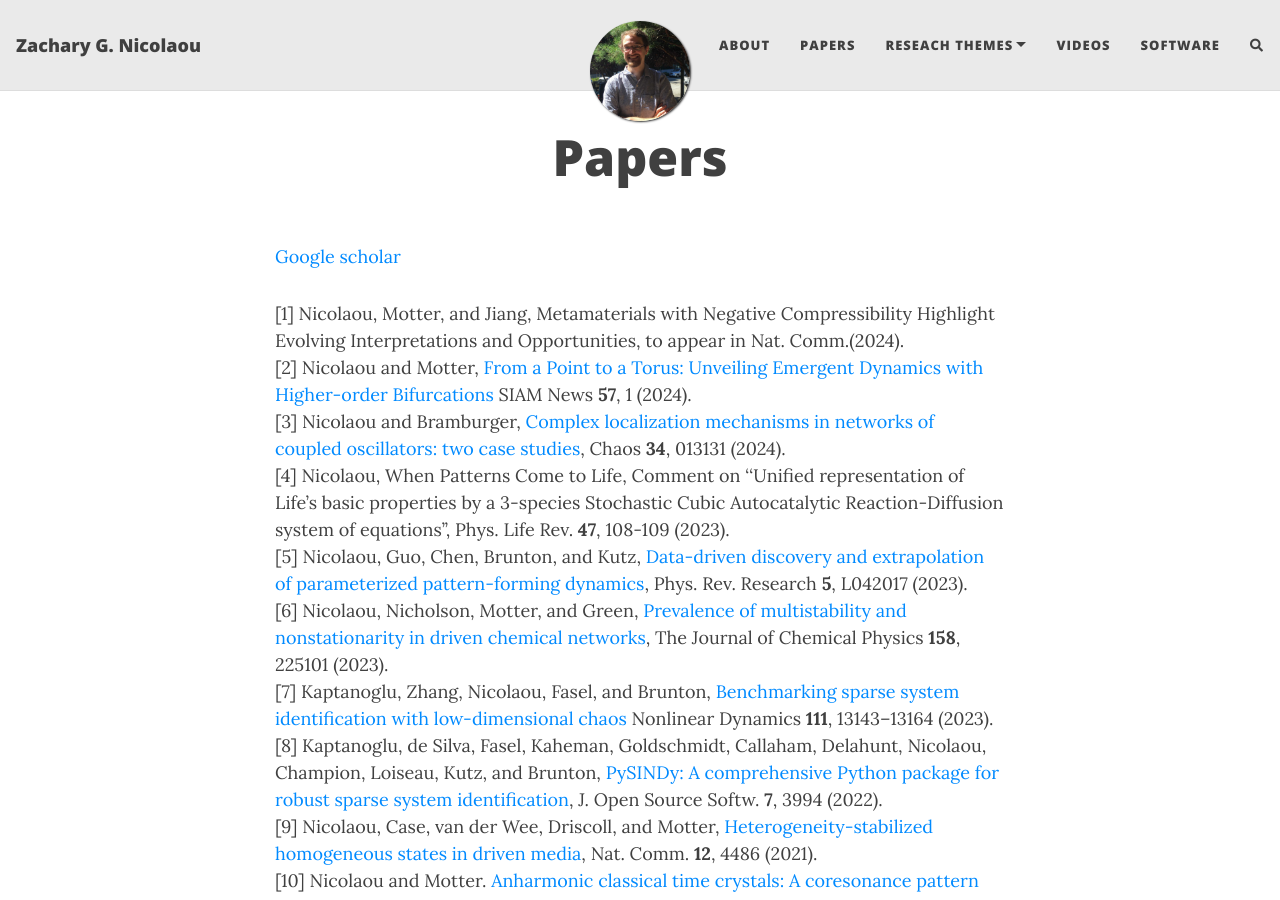
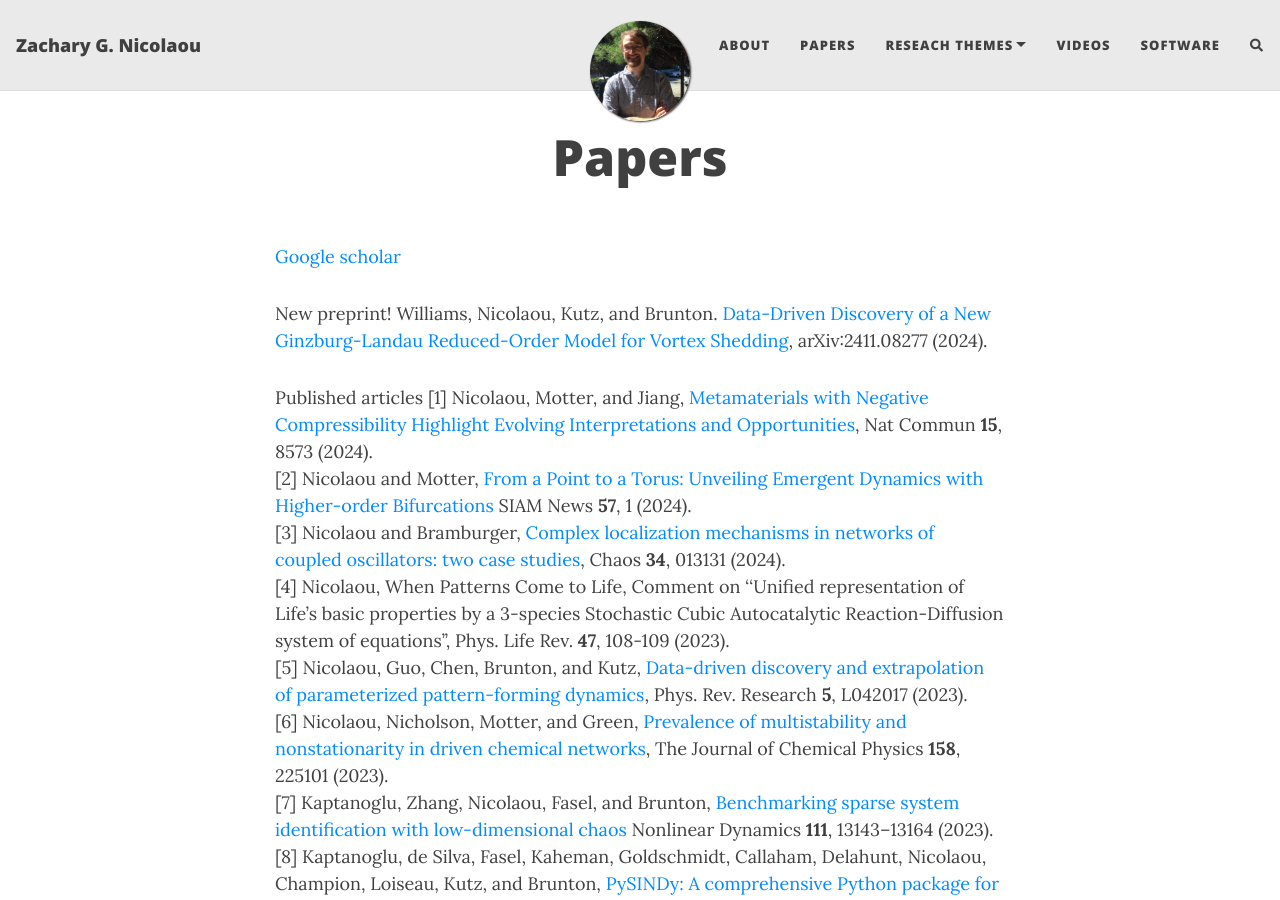
Before and after one commit to znicolaou/znicolaou.github.io, a Jekyll site: the page built from papers.md, in a window 1280 px wide and 900 px high. Built offline with Jekyll 4.4.1, drawn with Linux system fonts in a browser that asks for light colours; nearby versions of some CDN libraries; comment, search, counter and statistics services are not loaded.

Commit message:
updated publications

```diff
--- a/papers.md
+++ b/papers.md
@@ -5,7 +5,11 @@ title: Papers
 
 [Google scholar](https://scholar.google.com/citations?hl=en&user=P7hfYakAAAAJ)
 
-[1] Nicolaou, Motter, and Jiang, Metamaterials with Negative Compressibility Highlight Evolving Interpretations and Opportunities, to appear in Nat. Comm.(2024).
+New preprint!
+Williams,  Nicolaou, Kutz, and Brunton. [Data-Driven Discovery of a New Ginzburg-Landau Reduced-Order Model for Vortex Shedding](https://arxiv.org/abs/2411.08277), arXiv:2411.08277 (2024).
+
+Published articles
+[1] Nicolaou, Motter, and Jiang, [Metamaterials with Negative Compressibility Highlight Evolving Interpretations and Opportunities](https://www.nature.com/articles/s41467-024-52853-x), Nat Commun **15**, 8573 (2024).
 [2] Nicolaou and Motter, [From a Point to a Torus: Unveiling Emergent Dynamics with Higher-order Bifurcations](https://siam.org/publications/siam-news/articles/from-a-point-to-a-torus-unveiling-emergent-dynamics-with-higher-order-bifurcations/) SIAM News **57**, 1 (2024).
 [3] Nicolaou and Bramburger, [Complex localization mechanisms in networks of coupled oscillators: two case studies](https://pubs.aip.org/aip/cha/article/34/1/013131/3061429), Chaos **34**, 013131 (2024).
 [4] Nicolaou, When Patterns Come to Life, Comment on ''Unified representation of Life’s basic properties by a 3-species Stochastic Cubic Autocatalytic Reaction-Diffusion system of equations'', Phys. Life Rev. **47**, 108-109 (2023).
```
Also changed, not shown: 1 other file.
